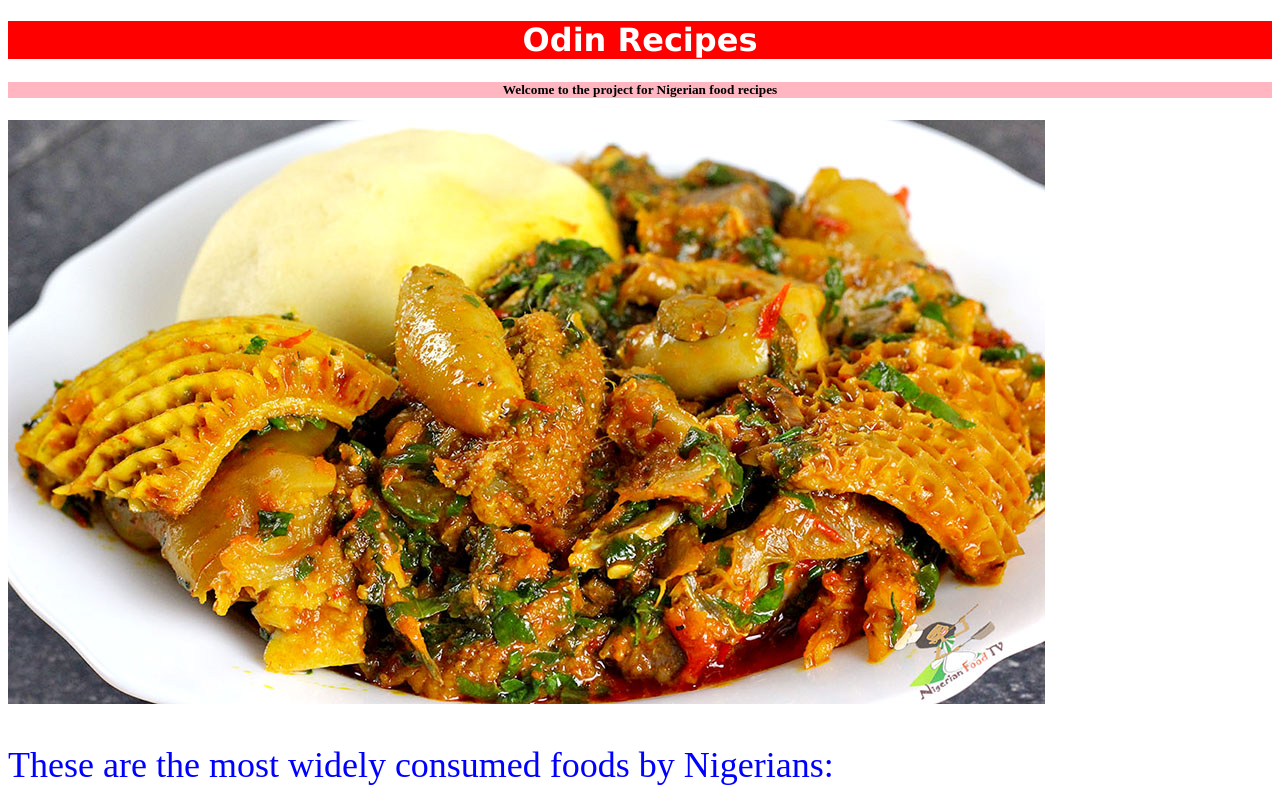
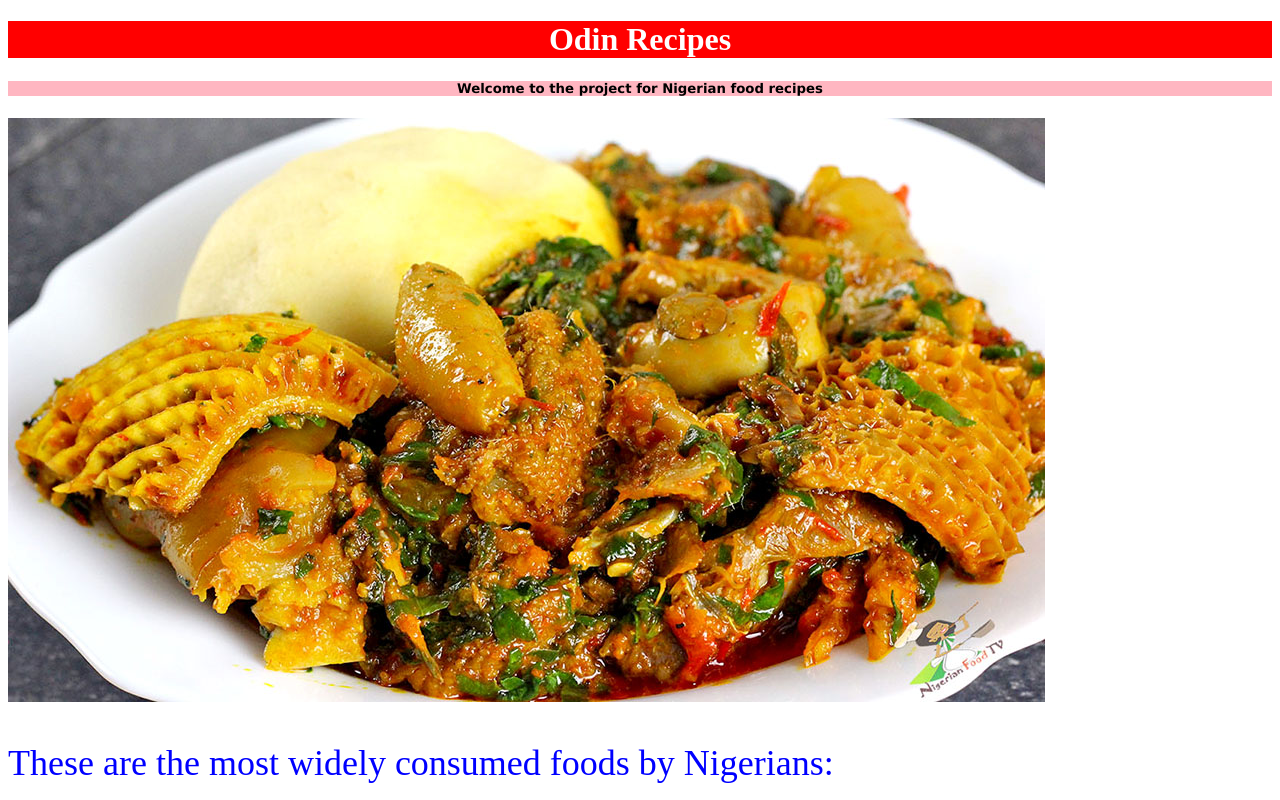
Before and after one commit to yobamsGit/Odin-recipes, a plain HTML site: page index.html in a window 1280 px wide. Shown: the top 800 px of the page. Drawn offline with Linux system fonts and the light colour scheme.

Commit message:
Correction to initial mistake of add font-family to h1

```diff
--- a/styles.css
+++ b/styles.css
@@ -6,12 +6,13 @@ h1{
     font-size: 32px;
     text-align: center;
     font-weight: bold;
-    font-family: Verdana, "DejaVu Sans", sans-serif;
 }
 
 .number{
     background-color: lightpink;
+     font-family: Verdana, "DejaVu Sans", sans-serif;
 }
+
 
 .adjust-font-size{
     font-size: 24px;
```
